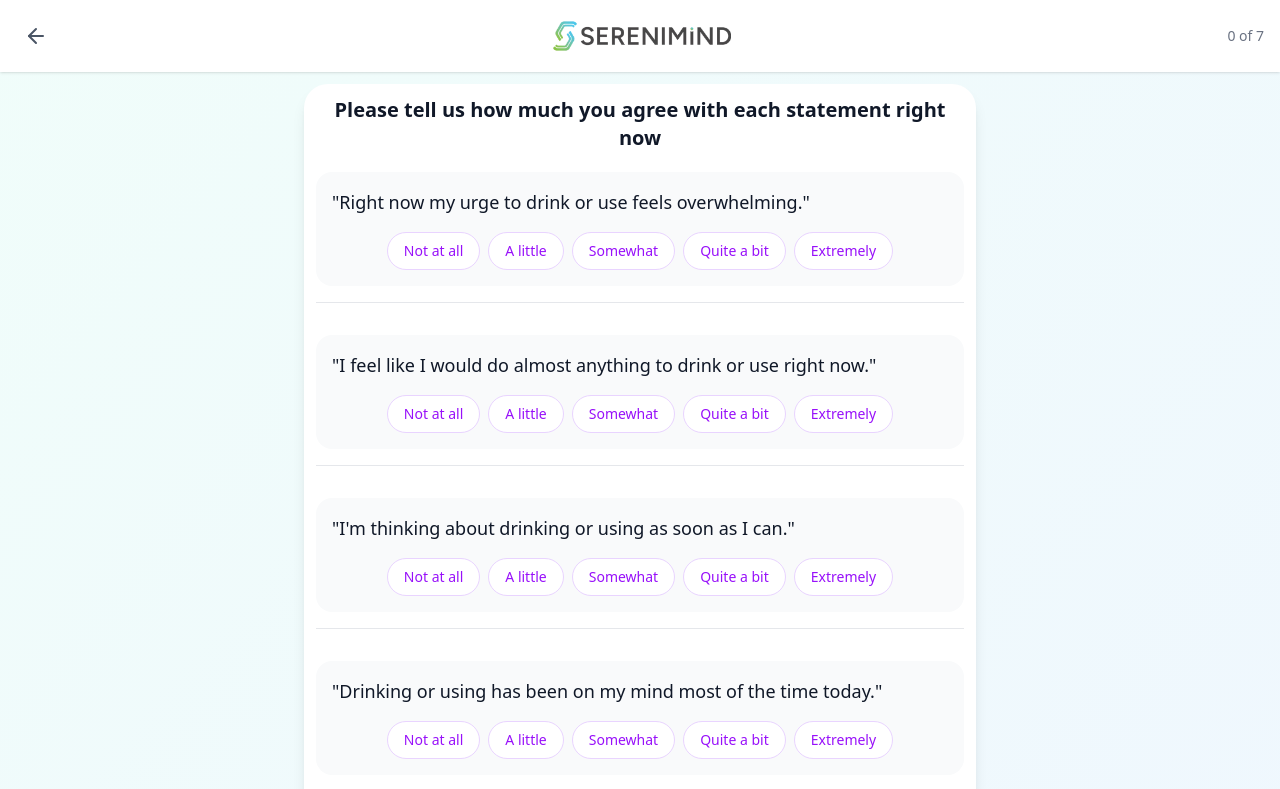
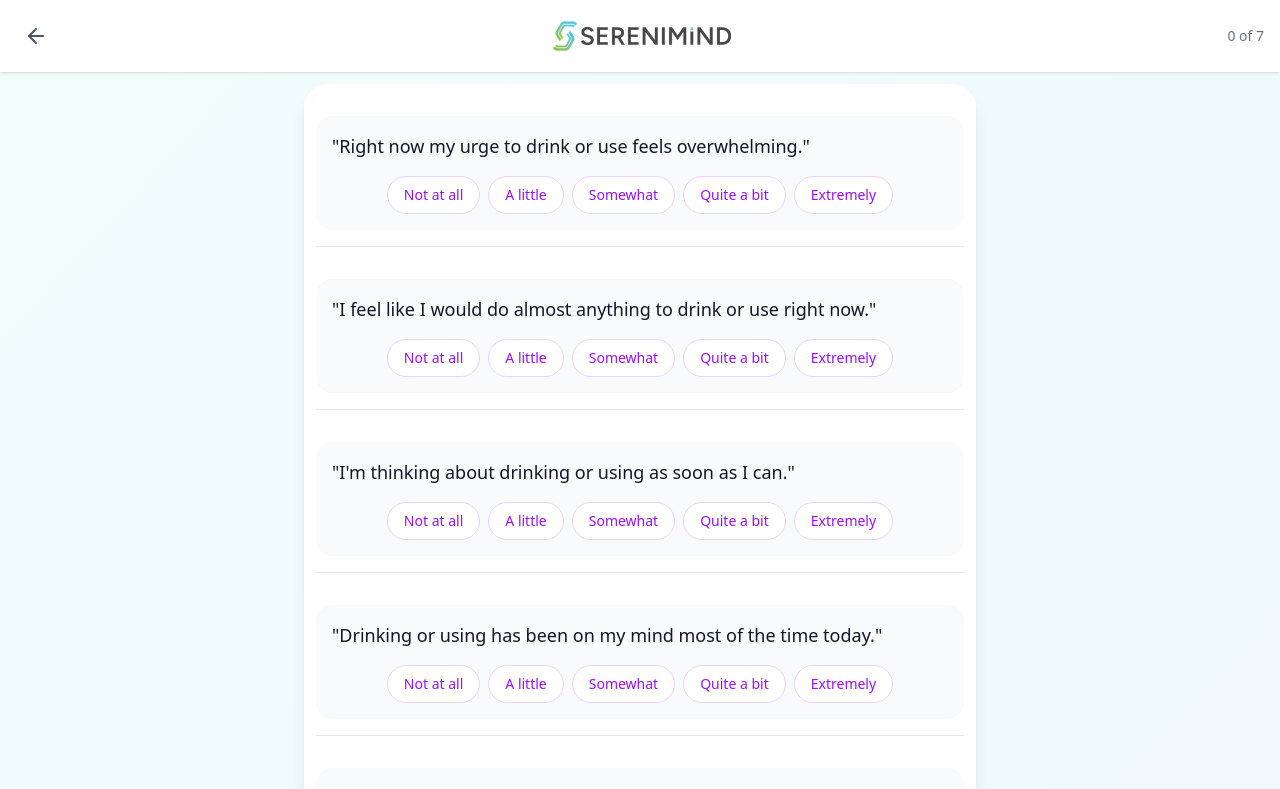
Before and after one commit to rimonraton/serenimind-template, a React (Vite) app: page /detailed-assessment in a window 1280 px wide. Shown: the top 789 px of the page. Built offline with nearby package versions, Linux system fonts and the light colour scheme.

Commit message:
Updated DetailedAssessmentPage.tsx

```diff
--- a/src/pages/DetailedAssessmentPage.tsx
+++ b/src/pages/DetailedAssessmentPage.tsx
@@ -125,9 +125,7 @@ const DetailedAssessmentPage = () => {
           <div className="bg-white rounded-3xl p-3 shadow-lg">
             {/* Header */}
             <div className="text-center mb-5">
-              <h1 className="text-xl font-bold text-gray-900 mb-3">
-                Please tell us how much you agree with each statement right now
-              </h1>
+
             </div>
 
             {/* Questions */}
```
